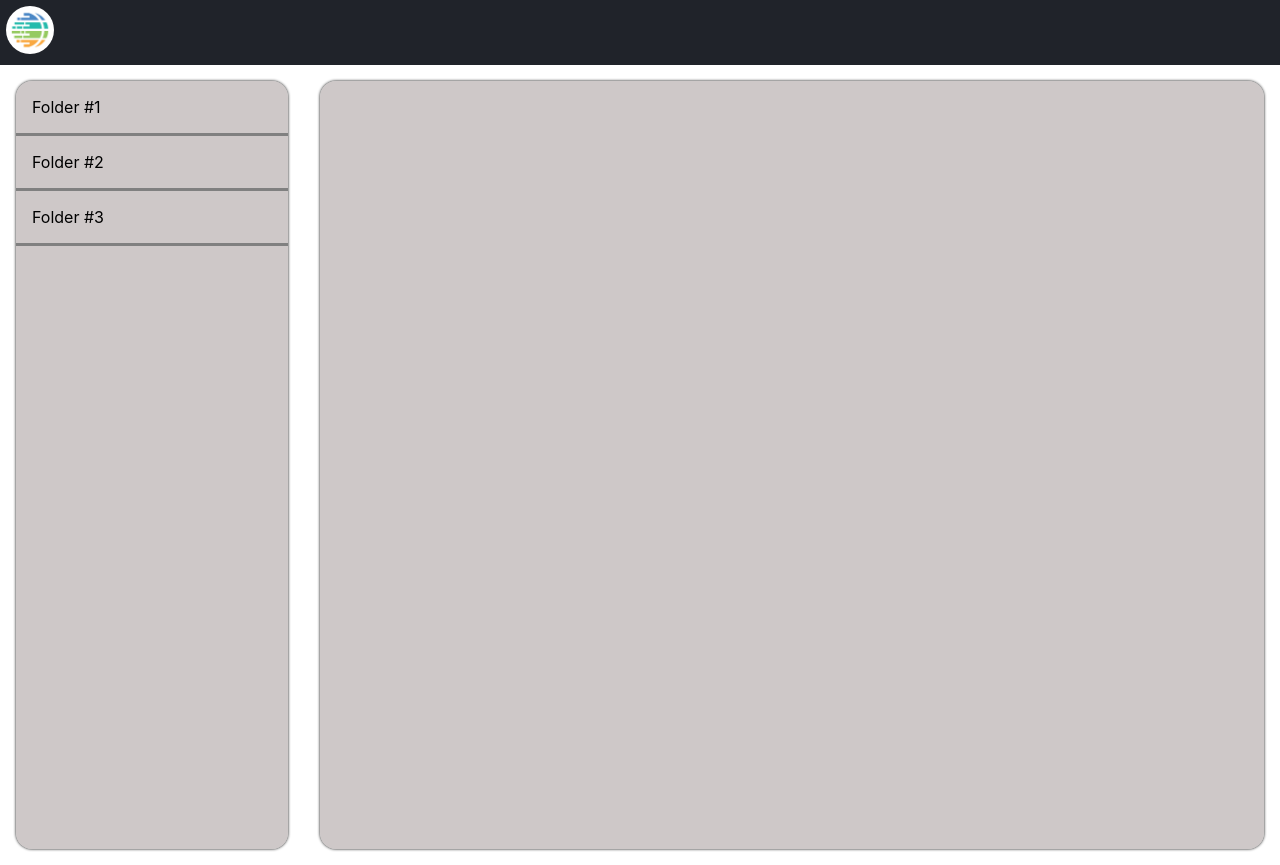
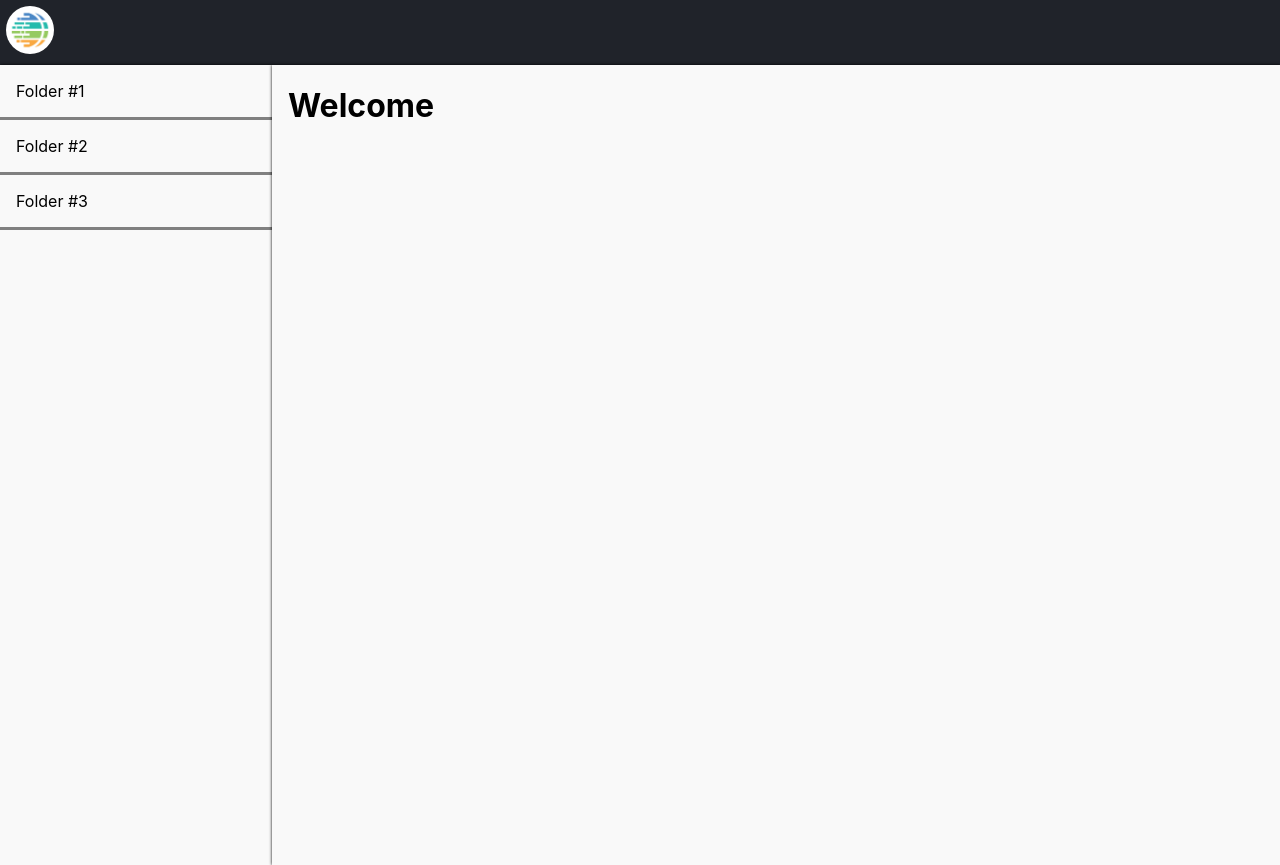
Before and after one commit to Jarvo98/to-do-list, a React (Create React App) app: page / in a window 1280 px wide. Built offline with nearby package versions, Linux system fonts and the light colour scheme; the HTML template or start-up script is replaced by a standard one.

Commit message:
I made a great advancement in the styles and overall look of the app.

```diff
--- a/src/components/MainPage/Content/Content.css
+++ b/src/components/MainPage/Content/Content.css
@@ -1,17 +1,13 @@
 .shadowBox {
   height: 100%;
   width: 100%;
-  background-color: #bbb3b3b8;
+  background-color: #f9f9f9;
   box-shadow: 0 0 3px;
-}
-
-.toDo,
-.title {
-  padding: 1rem;
 }
 
 .title,
 .toDo {
+  padding: 1rem;
   font-size: 1rem;
   display: flex;
   justify-content: space-between;
@@ -27,3 +23,8 @@
   padding: 0%;
   cursor: pointer;
 }
+
+h1 {
+  margin-left: 1rem;
+  margin-right: 1rem;
+}
--- a/src/components/MainPage/Content/Content.js
+++ b/src/components/MainPage/Content/Content.js
@@ -9,12 +9,9 @@ const Content = props => {
       return (
         <div>
           <div className="title">
-            <div className="header"></div>
-            <div>
-              <button className="button" onClick={props.onClick(props.index)}>
-                <FontAwesomeIcon icon={faPlus} />
-              </button>
-            </div>
+            <button className="button">
+              <FontAwesomeIcon icon={faPlus} />
+            </button>
           </div>
           {folderInfo.toDo.map(toDo => {
             return (
@@ -30,6 +27,12 @@ const Content = props => {
           })}
         </div>
       );
+    } else {
+      return (
+        <div>
+          <h1>Welcome</h1>
+        </div>
+      );
     }
   };
 
--- a/src/components/MainPage/MainPage.css
+++ b/src/components/MainPage/MainPage.css
@@ -6,11 +6,4 @@
 
 .content {
   flex-grow: 1;
-  padding: 1rem;
-  background-color: white;
 }
-
-.side {
-  padding: 1rem;
-  background-color: white;
-}
--- a/src/components/MainPage/MainPage.js
+++ b/src/components/MainPage/MainPage.js
@@ -58,18 +58,6 @@ class MainPage extends React.Component {
     };
   }
 
-  addNewToDo = index => {
-    let nameOfNewToDo = prompt("Enter the name of the new To Do.");
-
-    this.setState(state => {
-      state.folders[index].toDo.ṕush({
-        name: nameOfNewToDo
-      });
-
-      return state;
-    });
-  };
-
   selectItemInSidebar = index => {
     this.setState(state => {
       let counter = state.folders.length;
@@ -94,13 +82,7 @@ class MainPage extends React.Component {
 
       for (let i = 0; i < amountOfFolders; i++) {
         if (folders[i].selected) {
-          return (
-            <Content
-              folderInfo={folders[i]}
-              index={i}
-              onClick={this.addNewToDo}
-            />
-          );
+          return <Content folderInfo={folders[i]} index={i} />;
         }
       }
 
--- a/src/components/MainPage/Sidebar/FolderLink/FolderLink.css
+++ b/src/components/MainPage/Sidebar/FolderLink/FolderLink.css
@@ -11,7 +11,3 @@
 .selected {
   background-color: #eae5e2;
 }
-
-.buttonContainer:first-child {
-  border-radius: 1rem 1rem 0 0;
-}
--- a/src/components/MainPage/Sidebar/Sidebar.css
+++ b/src/components/MainPage/Sidebar/Sidebar.css
@@ -9,6 +9,5 @@ ul {
   width: 100%;
   display: flex;
   flex-direction: column;
-  border-radius: 1rem;
   box-shadow: 0 0 3px;
 }
```
Also changed, not shown: 1 other file (tests, documents, lock files or other folders).
